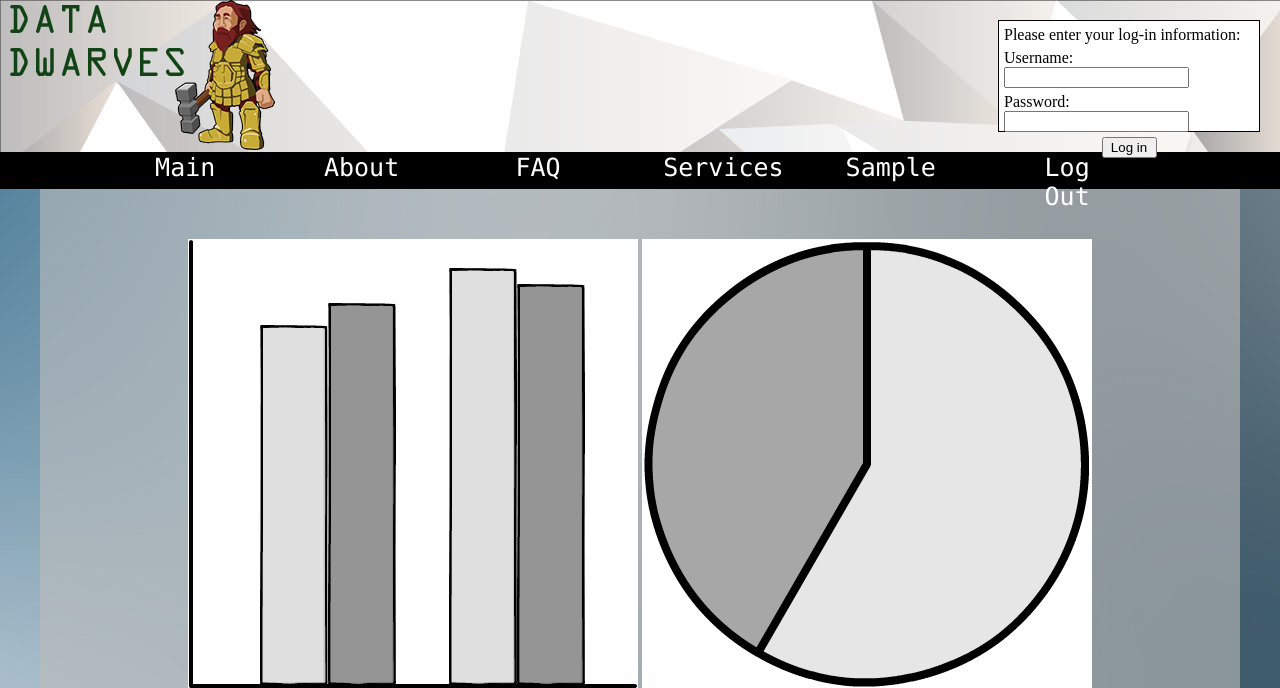
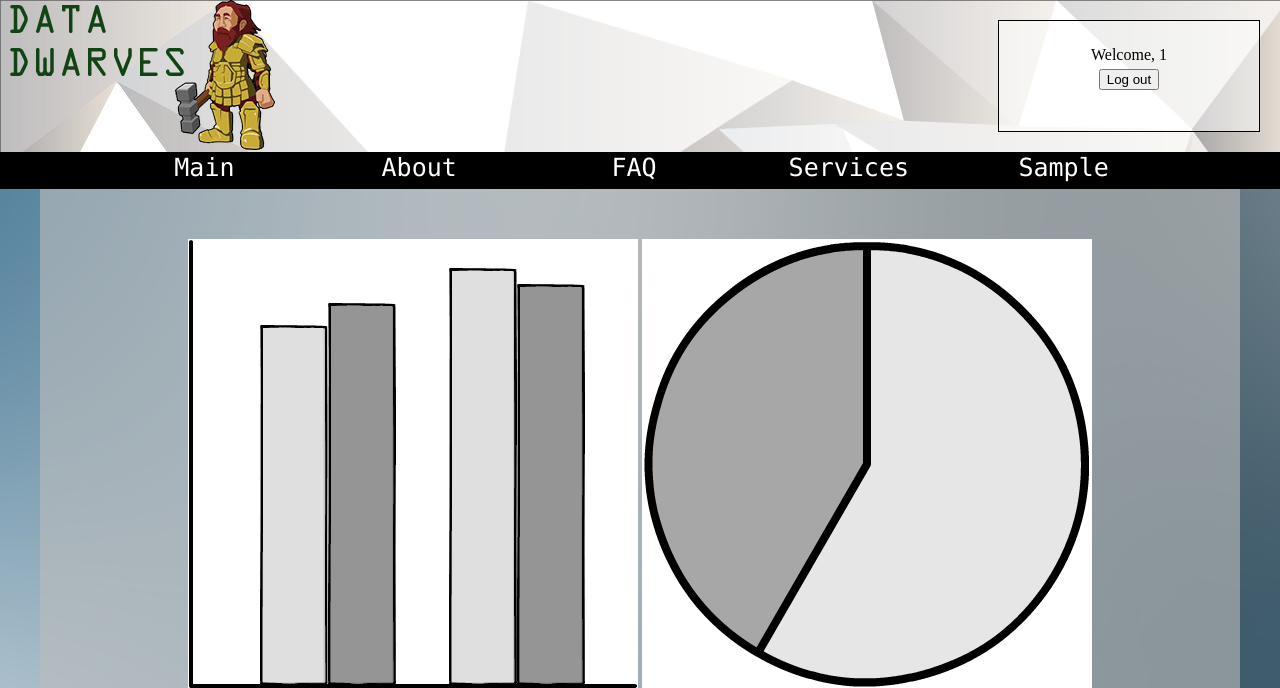
Before and after one commit to FireBeetles/full-php, a PHP site: page /cweb2101-consultingsite/sample.php in a window 1280 px wide; the page is wider, and only the part inside the window is pictured. Shown: the top 688 px of that part. Run offline with PHP 8.4, Linux system fonts and the light colour scheme; the visitor is signed in with stand-in values (Sample User, id 1).

Commit message:
Login system updated and confirmed operational

```diff
--- a/includes/header.php
+++ b/includes/header.php
@@ -11,13 +11,7 @@
 			<li><a href="faq.php">FAQ</a></li>
 			<li><a href="services.php">Services</a></li>
 			<li><a href="sample.php">Sample</a></li>
-			<?php
-			if(isset($_SESSION['username'])){ ?>
-				<li><a href="logout.php">Log Out</a></li>
-			<?php } else { ?>
-				<li><a href="login.php">Log In</a></li>
-			<?php } ?>
 		</ul>
 	</nav>
-	<!--<div style="width:100%;"><?php echo($_SESSION['logged_in']." | ".$_SESSION['username'])?></div>-->
+	<!--<div style="width:100%;"><?php echo(basename($_SERVER['PHP_SELF']))?></div>-->
 </header>
--- a/includes/login.php
+++ b/includes/login.php
@@ -1,8 +1,17 @@
+<?php if(preg_match('/log[a-z]*\.php|redirect\.php/',basename($_SERVER['PHP_SELF'])) ==  false) { ?>
 <link href="styles/login.css" rel="stylesheet" />
 <aside id="login">
+	<div id="logincontain">
+	<?php if(isset($_SESSION['username'])){ ?>
+		<form action="logout.php" method="post">
+			<div>Welcome, <?php echo $_SESSION['username'] ?></div>
+			<div>
+				<input type="submit" value="Log out" />
+			</div>
+		</form>
+	<?php } else { ?>
 		<form action="includes/user_verify.php" method="post">
 			<div>Please enter your log-in information:</div>
-		<?php echo (isset($_SESSION['error'])?'<span style="color:red">'.$_SESSION['error'].'</span>':null);?>
 			<div>
 				<span id="lblUsername" class="label">Username:</span>
 				<input type="text" name="username" />
@@ -15,4 +24,7 @@
 				<input type="submit" value="Log in" />
 			</div>
 		</form>
+	<?php } ?>
+	</div>
 </aside>
+<?php } ?>
--- a/includes/user_verify.php
+++ b/includes/user_verify.php
@@ -23,6 +23,8 @@ for ($i = 0; $i < count($userdata); $i++){
 		$_SESSION['logged_in'] = true;
 		//unset password
 		unset($userdata->account[$i]->password);
+		//unset any log-in errors
+		unset($_SESSION['error']);
 		//store important data to session state
 		$_SESSION['username'] = $loginname->__toString();
 		$_SESSION['useremail'] = $loginemail->__toString();
--- a/sample.php
+++ b/sample.php
@@ -5,11 +5,16 @@
 	</head>
 	<body>
 		<?php include 'includes\header.php'; ?>
+		<?php if(!isset($_SESSION['username'])) {
+			$_SESSION['error'] = 'Please log in before accessing data pages.';
+			exit(header("Location:http://localhost/cweb2101-consultingsite/login.php"));
+		} else { ?>
 		<article>
 			<img src="images/Bar graph.png" alt="Bar Graph">
 			<img src="images/pie chart.png" alt="Pie Chart">
 			<img src="images/line graph.png" alt="Line Graph">
 		</article>
-		<?php include 'includes\footer.php' ?>
+		<?php }
+		include 'includes\footer.php'; ?>
 	</body>
 </html>
--- a/styles/core.css
+++ b/styles/core.css
@@ -42,7 +42,7 @@ header nav ul li {
 	float: left;
 	padding:0 5px;
 	height:100%;
-	width:8%;
+	width:11%;
 	text-align:center;
 	margin-left: 5%;
 
--- a/styles/login.css
+++ b/styles/login.css
@@ -6,11 +6,26 @@
 	float:right;
 	margin: 20px;
 	padding: 5px;
-	background-color:white;
+	background-color:rgba(255,255,255,0.5);
+	text-align: center;
 }
 
 #login div {
 	margin-bottom: 5px;
+}
+
+#login:before{
+	content:'';
+	display: inline-block;
+	height: 100%;
+	vertical-align: middle;
+	margin-right: -0.25em; /* Adjusts for spacing */
+}
+#login #logincontain {
+	display: inline-block;
+	vertical-align: middle;
+	width: 100%;
+	margin-bottom:0px;
 }
 
 #login .label {
```
Also changed, not shown: login.php (+6 -4 lines). Lines whose indentation alone changed are shown as unchanged.
